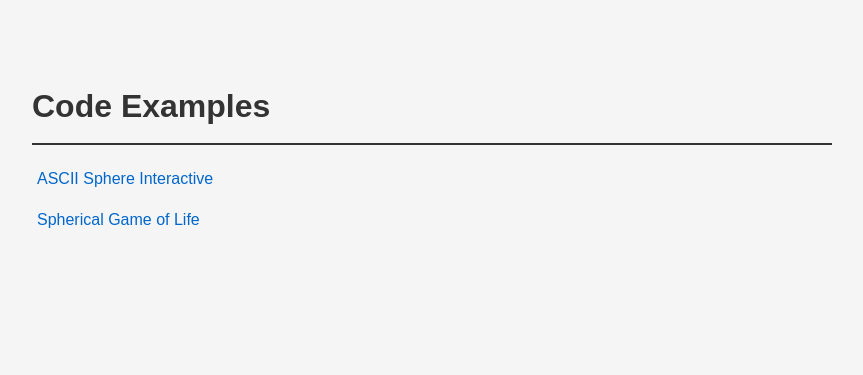
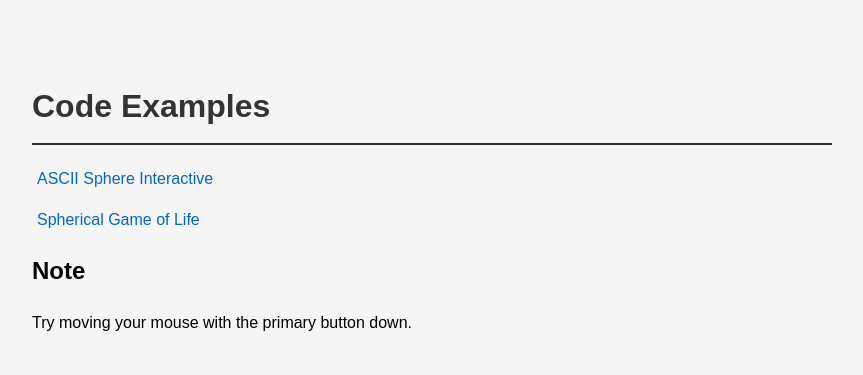
Before and after one commit to pscottdevos/nvim-ai, a plain HTML site: page index.html in a window 1280 px wide. Shown: the whole page, without its empty margins (208-1071 px from the left). Drawn offline with Linux system fonts and the light colour scheme.

Commit message:
Add note to index.html so people know examples are interactive

```diff
--- a/index.html
+++ b/index.html
@@ -56,5 +56,7 @@
       </a>
     </li>
   </ul>
+  <h2>Note</h2>
+  <p>Try moving your mouse with the primary button down.</p>
 </body>
 </html>
```
